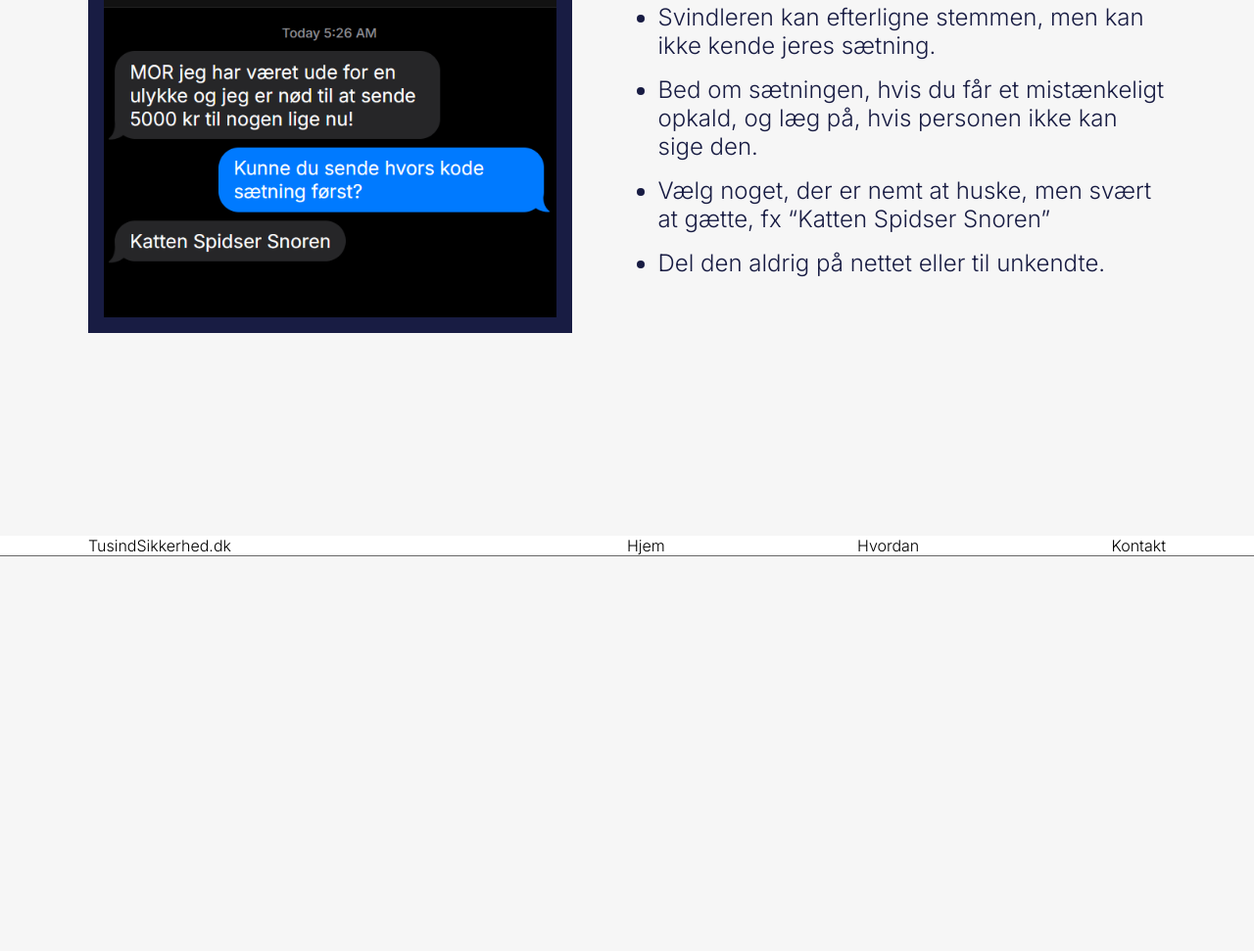
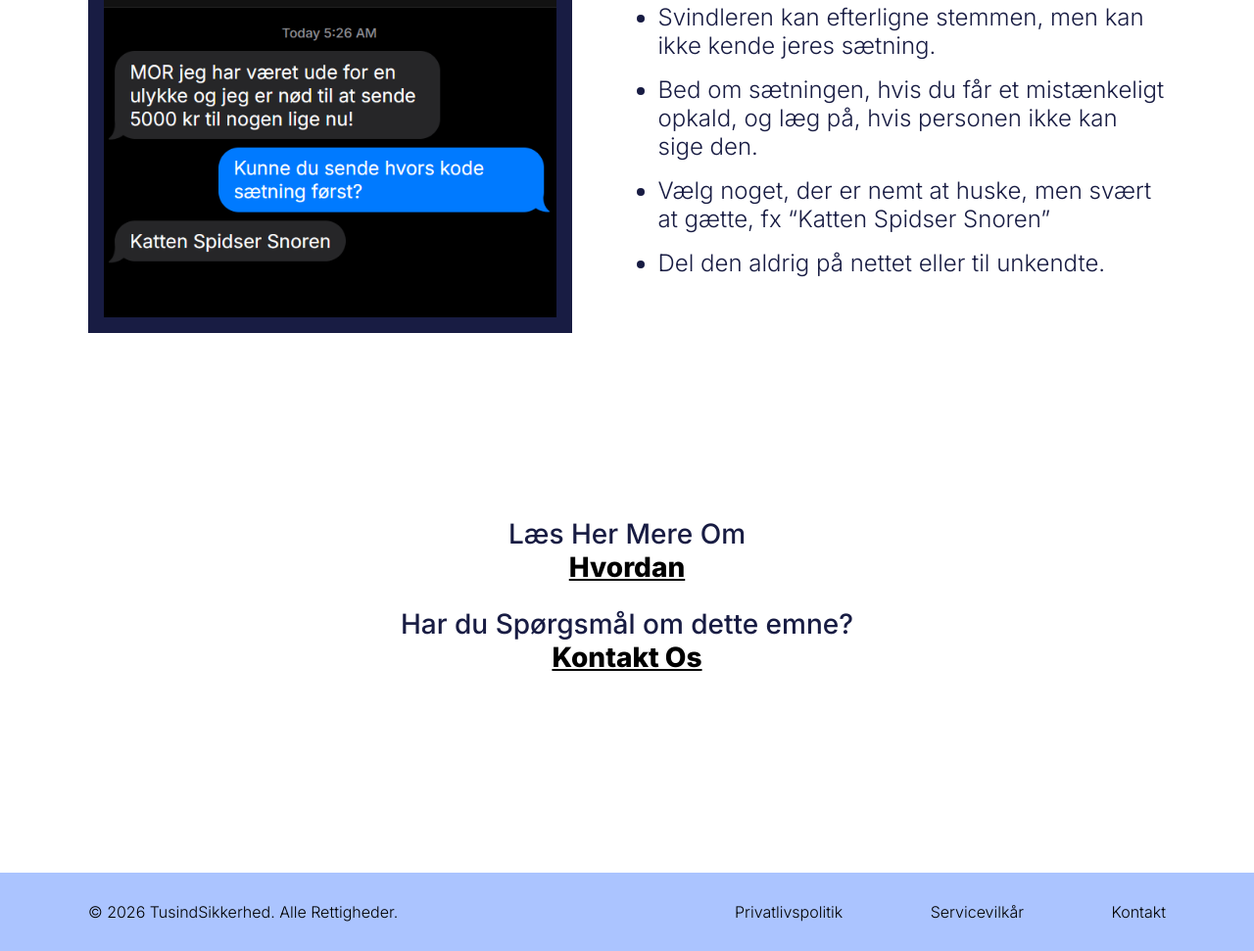
Before and after one commit to OscHIBA/proj2, a plain HTML site: page index.html in a window 1280 px wide. Shown: the part 1549-2520 px from the top of the page at 98% size. Before the commit the page ends 2117 px from the top, so only its background shows below. Drawn offline with Linux system fonts and the light colour scheme.

Commit message:
fully finished hjem, added some comments

```diff
--- a/css/global_style.css
+++ b/css/global_style.css
@@ -1,15 +1,25 @@
+/*Import af Inter fonten fra Google siden basic HTML ikke inkludere den*/
 @import url('https://fonts.googleapis.com/css2?family=Inter:ital,opsz,wght@0,14..32,100..900;1,14..32,100..900&display=swap');
 
+
+/*
+Root variabler. Holder numre og favere der bliver brugt af flere forskellige klasser.
+*/
 :root{
-    --MaxPagegap: 1100px;
+    --SideGap: 1100px; /*pixel størelse so */
     --DoubleSectionMaxSize: 800px;
 
     --DarkBlue: #181C43;
     --MediumBlue: #365C93;
-    --Background1: white;
-    --Background2: #F6F6F6;
+    --Background1: #abc4ff;
+    --Background2: #ffffff; /*body background farve*/
 }
 
+
+/*
+Endre den root rem størelse for font sizen, så det effekter af alt text på siden efter skærm-størelsen.
+Går fra 16px (rem defaulten) til 12px ved mindre skærmstørelser
+*/
 html {
     font-size: clamp(12px, 1.5vw, 16px);
 }
@@ -23,6 +33,10 @@ html {
 
 }
 
+/*
+Bodiens children er anlagt i et vertical grid.
+Hjælper med at holde footer og headeren fast til bunden og toppen af skærmen
+*/
 body {
   display: grid;
   background-color: var(--Background2);
@@ -33,6 +47,9 @@ body {
 
 
 
+/*
+Tekst klasser for headers & p
+*/
 
 h1 {
     color: var(--DarkBlue);
@@ -43,10 +60,14 @@ h1 {
 
 }
 
+/*
+    .bold og .blue f.eks. bliver brugt til spcefikke variationer af de allerede eksisterne tekst klasser
+*/
 h1.bold {
     color: var(--DarkBlue);
-    font-weight: 600;
+    font-weight: 800;
 }
+
 
 
 h2 {
@@ -65,6 +86,14 @@ h3 {
     letter-spacing: 0;
 }
 
+h3.bold {
+    font-weight: 800;
+}
+
+h3.bold a {
+    font-weight: 800;
+}
+
 h3.blue {
     color: var(--MediumBlue);
 }
@@ -73,12 +102,15 @@ h3.white {
     color: white;
 }
 
+
+
 h4 {
     font-size: 1.5rem;
 
     font-weight: 500;
     letter-spacing: 0;
 }
+
 
 p {
     color: var(--DarkBlue);
@@ -91,6 +123,8 @@ p.big {
     font-weight: 500;
     letter-spacing: 0;
 }
+
+
 
 img {
   border: 1rem solid var(--DarkBlue);
@@ -105,7 +139,7 @@ img {
 
 
 .container {
-    width: min(100% - 1rem, var(--MaxPagegap));
+    width: min(100% - 1rem, var(--SideGap));
     margin: 1.2rem auto;
 }
 
@@ -113,9 +147,25 @@ img {
     margin-bottom: 10rem;
     flex: 1;
 }
+
 .subcontainer div {
     margin-bottom: 1.5rem;
 }
+
+.subcontainer.center {
+    display: flex;
+    flex-direction: column;
+    align-items: center;
+    justify-content: center;
+    text-align: center;
+}
+
+.subcontainer.center div {
+    display: flex;
+    flex-direction: column;
+    align-items: center;
+}
+
 
 
 .doublecontainer {
@@ -167,7 +217,7 @@ header {
     display: flex;
     justify-content: space-between;
     align-items: stretch;
-    padding: 0 max(1rem, (100% - var(--MaxPagegap)) / 2);
+    padding: 0 max(1rem, (100% - var(--SideGap)) / 2);
 }
 
 
@@ -205,17 +255,18 @@ header > :last-child a:hover {
 
 footer {
     background-color: var(--Background1);
-    border-bottom: 1px solid #676767;
+    /*border-top: 1px solid #676767;*/
     display: flex;
+    height: 5rem;
     justify-content: space-between;
-    align-items: stretch;
-    padding: 0 max(1rem, (100% - var(--MaxPagegap)) / 2);
+    align-items: center;
+    padding: 0 max(1rem, (100% - var(--SideGap)) / 2);
 }
 
 footer > :last-child {
     display: flex;
     align-items: center;
     justify-content: space-between;
-    flex: 0 1 50%;
+    flex: 0 1 40%;
     gap: 1.5rem;
 }
--- a/index.html
+++ b/index.html
@@ -6,7 +6,7 @@
 
     <link rel="stylesheet" href="css/global_style.css">
 
-
+    <link rel="icon" href="/images/Icon.png">
     <title>Forside - TusindSikkerhed</title>
 </head>
 <body>
@@ -22,7 +22,7 @@
         </nav>
     </header>
 
-    <div class="container">
+    <main class="container">
         <section class="subcontainer">
             <div>
                 <h1>Beskyt dig selv mod</h1>
@@ -59,7 +59,7 @@
         </section>
 
 
-          <section class="subcontainer">
+        <section class="subcontainer">
             <div class="doublecontainer reverse" >
                 <div>
                     <img src="images/example2.png" alt="">
@@ -77,16 +77,33 @@
                 </div>
             </div>
         </section>
-    </div>
+
+        <section class="subcontainer center">
+            <div>
+                <h3>Læs Her Mere Om</h3>
+                <h3 class="bold">
+                    <a href="hvordan.html">Hvordan</a>
+                </h3>
+            </div>
+            <div>
+                <h3>Har du Spørgsmål om dette emne?</h3>
+                <h3 class="bold">
+                    <a href="kontakt.html">Kontakt Os</a>
+                </h3>
+            </div>
+        </section>
+    </main>
+
+
 
     <footer>
         <div>
-            <a class="white">TusindSikkerhed.dk</a>
+            <a>© 2026 TusindSikkerhed. Alle Rettigheder.</a>
         </div>
 
-        <nav class="topbarRight">
-            <a>Hjem</a>
-            <a>Hvordan</a>
+        <nav>
+            <a>Privatlivspolitik</a>
+            <a>Servicevilkår</a>
             <a>Kontakt</a>
         </nav>
     </footer>
```
Also changed, not shown: hvordan.html (added, +11 -0 lines), kontakt.html (added, +11 -0 lines), images/Icon.png (added), 1 other file.
